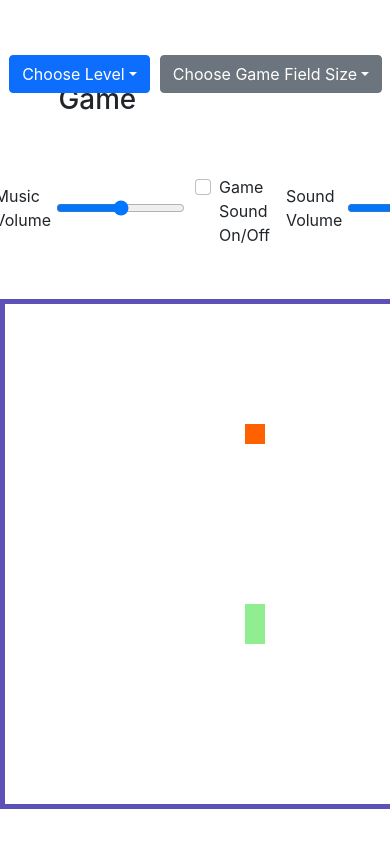
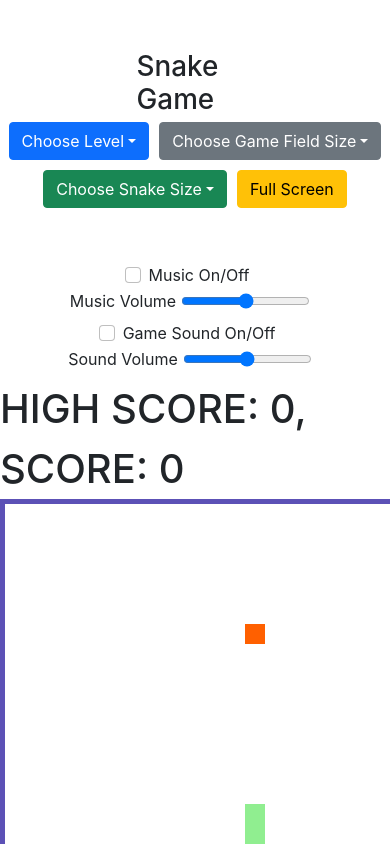
Before and after one commit to ArtyomMakarov/react-game, a React app: page / in a window 390 px wide. Built offline with nearby package versions, Linux system fonts and the light colour scheme; no server answers.

Commit message:
feat: implement full screen logic, add game statistics to local storage

```diff
--- a/src/components/header/header.scss
+++ b/src/components/header/header.scss
@@ -3,15 +3,34 @@
   justify-content: space-around;
   margin: 50px auto;
   &__title {
-    width: 20%;
+    min-width: 20%;
   }
 }
 .snake-settings {
   display: flex;
   justify-content: center;
-  width: 20%;
+  width: 60%;
+  flex-wrap: wrap;
 }
 
 .button-wrapper {
   margin: 5px;
 }
+
+@media all and (max-width: 768px){
+  .header {
+    display: block;
+    margin: 50px auto;
+    &__title {
+      width: 30%;
+      margin: 0 auto;
+    }
+  }
+  .snake-settings {
+    display: flex;
+    justify-content: center;
+    width: 100%;
+    flex-wrap: wrap;
+  }
+
+}
--- a/src/components/header/header.tsx
+++ b/src/components/header/header.tsx
@@ -2,13 +2,15 @@ import React, {useState} from 'react';
 import './header.scss';
 import DropdownButton from 'react-bootstrap/DropdownButton';
 import Dropdown from 'react-bootstrap/Dropdown';
+import Button from 'react-bootstrap/Button'
 
 
 
 export interface IHederProps {
   levelChange: (level: number) =>void;
   sizeChange: (scale: Array<number>) => void;
-  snakeSizeChange: (snakeSize: number) => void
+  snakeSizeChange: (snakeSize: number) => void;
+  isFullScreen: (fullScreen: boolean) => void;
 }
 
 
@@ -72,6 +74,10 @@ export default function Header(props: IHederProps) {
     }
   }
 
+  function handleFullScreenClick(e: React.MouseEvent<HTMLButtonElement>): void {
+    props.isFullScreen(true);
+  }
+
   return (
     <div className="header">
       <h1 className="header__title">Snake Game</h1>
@@ -100,6 +106,9 @@ export default function Header(props: IHederProps) {
               <Dropdown.Item href="#/action-3" onClick={handleSnakeSizeSettingsClick}>Big</Dropdown.Item>
             </DropdownButton>
           </div>
+          <div className="button-wrapper">
+            <Button variant="warning" onClick={handleFullScreenClick}>Full Screen</Button>
+          </div>
       </div>
     </div>
   );
--- a/src/components/snake/Snake.scss
+++ b/src/components/snake/Snake.scss
@@ -8,6 +8,14 @@
 
 .snake {
   margin: 0 auto;
+  position: relative;
+
+  &__statistics {
+    max-width: 460px;
+    margin: 0 auto;
+    font-size: 40px;
+    font-weight: 500;
+  }
 
   &__canvas {
     border: 5px solid #5c51b6;
--- a/src/components/snake/Snake.tsx
+++ b/src/components/snake/Snake.tsx
@@ -1,5 +1,6 @@
 import React, { useState, useRef, useEffect} from 'react';
 import { useInterval } from "../../hooks/useInterval";
+import { useLocalStorage } from "../../hooks/useLocalStorage";
 import { CommonConstants } from "../../constants/constants";
 import './Snake.scss';
 import Footer from '../footer/footer';
@@ -21,6 +22,8 @@ function Snake() {
   const [snakeSoundVolume, setSnakeSoundVolume] = useState(0.5);
   const [isSoundSwitchOn, setSoundIsSwitchOn] = useState(false);
   const [speedForStartGame, setSpeedForStartGame] = useState(CommonConstants.SPEED);
+  const [score, setScore] = useState(0);
+  const [highScore, setHighScore] = useLocalStorage('highScore', 0);
 
   const [playSnakeSound] = useSound(
     snakeSound,
@@ -29,8 +32,19 @@ function Snake() {
     }
   );
 
+  useEffect(() => {
+    const context = canvasRef.current.getContext("2d");
+    context.setTransform(scale, 0, 0, scale, 0, 0);
+    context.clearRect(0, 0, gameFieldSize[0], gameFieldSize[1]);
+    context.fillStyle = "lightGreen";
+    snake.forEach(([x,y]) => context.fillRect(x, y, 0.5 ,0.5 ));
+    context.fillStyle = "#ff6000";
+    context.fillRect(apple[0], apple[1], 0.5, 0.5);
+  }, [snake, apple, gameOver]);
+
+  useInterval( () => gameLoop(), speed);
+
   function startGame(): void {
-    console.log(speed);
     setSnake(CommonConstants.SNAKE_START);
     setApple(CommonConstants.APPLE_START);
     setDir([0, -0.5]);
@@ -40,6 +54,7 @@ function Snake() {
   }
 
   function endGame(): void {
+    setScore(0);
     setSpeed(null);
     setGameOver(true);
     setStartGame(false);
@@ -62,7 +77,7 @@ function Snake() {
       while( checkCollision(newApple, newSnake)) {
         newApple = createApple();
       }
-
+      setScore(score+1);
       setApple(newApple);
       return true;
     }
@@ -94,6 +109,9 @@ function Snake() {
       if( checkCollision(newSnakeHead) ) {
         if(isSoundSwitchOn) {
           playSnakeSound();
+        }
+        if (score > highScore) {
+          setHighScore(score);
         }
         endGame();
       }
@@ -130,25 +148,19 @@ function Snake() {
     setSnakeSoundVolume(volume);
   }
 
-  useEffect(() => {
-    const context = canvasRef.current.getContext("2d");
-    context.setTransform(scale, 0, 0, scale, 0, 0);
-    context.clearRect(0, 0, gameFieldSize[0], gameFieldSize[1]);
-    context.fillStyle = "lightGreen";
-    snake.forEach(([x,y]) => context.fillRect(x, y, 0.5 ,0.5 ));
-    context.fillStyle = "#ff6000";
-    context.fillRect(apple[0], apple[1], 0.5, 0.5);
-  }, [snake, apple, gameOver]);
-
-  useInterval( () => gameLoop(), speed);
-
+  function handleFullScreenChange(fullScreen: boolean): void {
+    let snakeDiv: Element = document.getElementsByClassName("snake")[0];
+    snakeDiv.requestFullscreen();
+  }
 
 
   return (
     <div className="snake-wrapper" role="button" onKeyDown={moveSnake}>
-      <Header levelChange={handleLevelChange} sizeChange={handleSizeChange} snakeSizeChange={handleSnakeSizeChange}></Header>
+      <Header levelChange={handleLevelChange} sizeChange={handleSizeChange}
+              isFullScreen={handleFullScreenChange} snakeSizeChange={handleSnakeSizeChange}></Header>
       <SoundSettings isSnakeSoundSwitch={handleSnakeSoundSwitch} snakeSoundVolume={handleSnakeSoundVolume}></SoundSettings>
       <div className="snake">
+        <div className="snake__statistics"> HIGH SCORE: {highScore}, SCORE: {score}</div>
         <canvas className="snake__canvas" ref={canvasRef}
                 width={`${gameFieldSize[0]}px`}
                 height={`${gameFieldSize[1]}px`}/>
--- a/src/components/sound-settings/sound-settings.scss
+++ b/src/components/sound-settings/sound-settings.scss
@@ -1,7 +1,7 @@
 .sound-settings {
-  margin-bottom: 50px;
   display: flex;
   justify-content: center;
+  flex-wrap: wrap;
 }
 
 .form-group{
--- /dev/null
+++ b/src/hooks/useLocalStorage.ts
@@ -0,0 +1,30 @@
+//hook from https://usehooks.com/useLocalStorage/
+
+import {useState} from "react";
+
+export function useLocalStorage<T>(key: string, initialValue: T) {
+
+  const [storedValue, setStoredValue] = useState<T>(() => {
+    try {
+      const item = window.localStorage.getItem(key);
+      return item ? JSON.parse(item) : initialValue;
+    } catch (error) {
+      console.log(error);
+      return initialValue;
+    }
+  });
+
+
+  const setValue = (value: T | ((val: T) => T)): void => {
+    try {
+      const valueToStore =
+        value instanceof Function ? value(storedValue) : value;
+      setStoredValue(valueToStore);
+      window.localStorage.setItem(key, JSON.stringify(valueToStore));
+    } catch (error) {
+      console.log(error);
+    }
+  };
+
+  return [storedValue, setValue] as const;
+}
```
